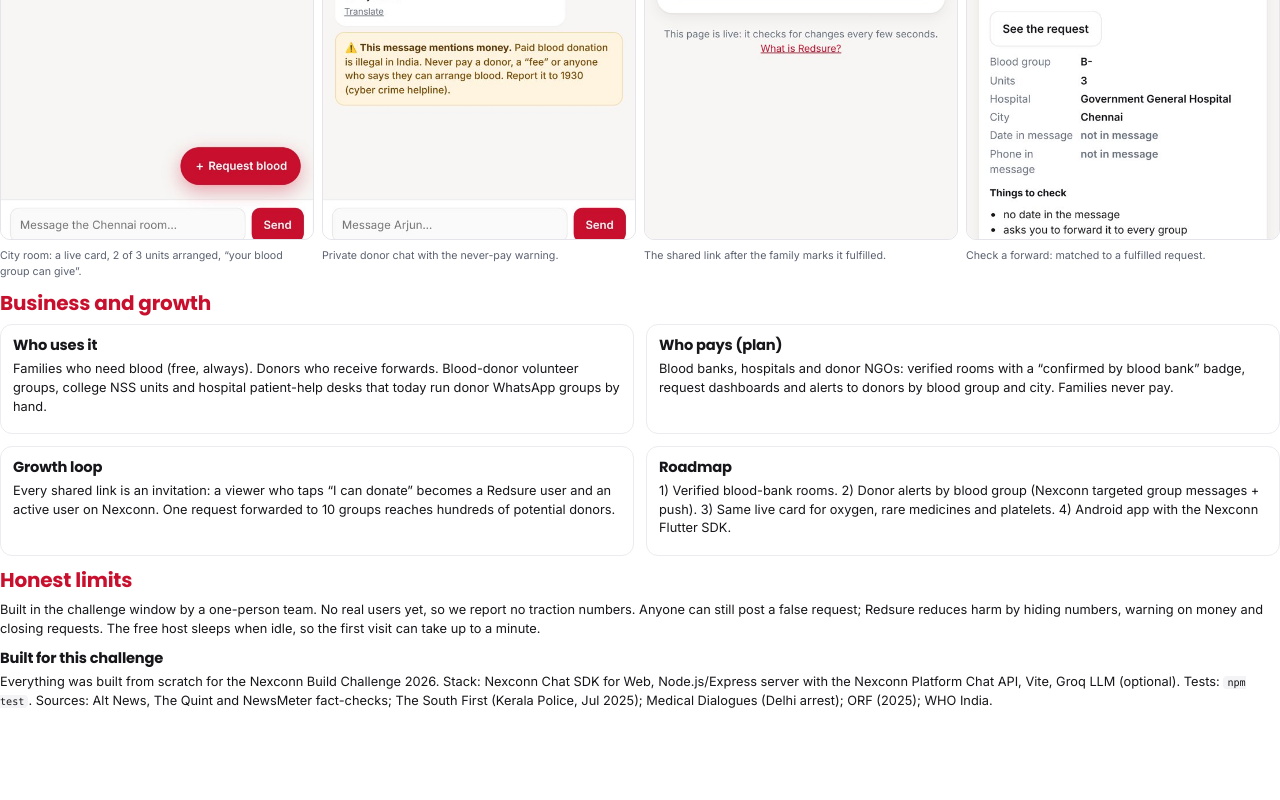
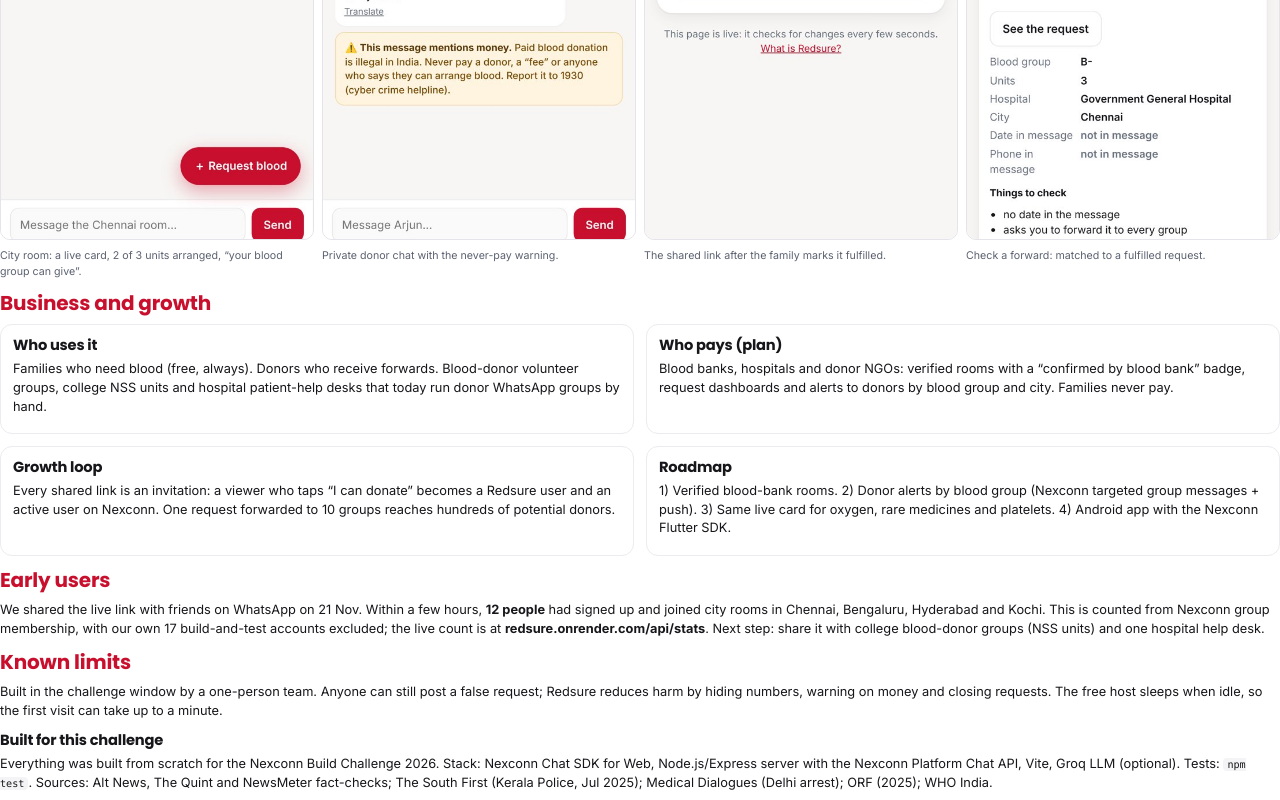
Before and after one commit to hannielvinu/Redsure, a website: page docs/writeup.html in a window 1280 px wide. Shown: the part 2233-3033 px from the top of the page. Before the commit the page ends 2950 px from the top, so only its background shows below. Drawn offline with Linux system fonts and the light colour scheme.

Commit message:
Write-up and README: early users section

```diff
--- a/docs/writeup.html
+++ b/docs/writeup.html
@@ -144,8 +144,11 @@
     <div class="box"><h3 style="margin-top:0">Roadmap</h3><p>1) Verified blood-bank rooms. 2) Donor alerts by blood group (Nexconn targeted group messages + push). 3) Same live card for oxygen, rare medicines and platelets. 4) Android app with the Nexconn Flutter SDK.</p></div>
   </div>
 
-  <h2 style="margin-top:10px">Honest limits</h2>
-  <p>Built in the challenge window by a one-person team. No real users yet, so we report no traction numbers. Anyone can still post a false request; Redsure reduces harm by hiding numbers, warning on money and closing requests. The free host sleeps when idle, so the first visit can take up to a minute.</p>
+  <h2 style="margin-top:10px">Early users</h2>
+  <p>We shared the live link with friends on WhatsApp on 21 Nov. Within a few hours, <b>12 people</b> had signed up and joined city rooms in Chennai, Bengaluru, Hyderabad and Kochi. This is counted from Nexconn group membership, with our own 17 build-and-test accounts excluded; the live count is at <b>redsure.onrender.com/api/stats</b>. Next step: share it with college blood-donor groups (NSS units) and one hospital help desk.</p>
+
+  <h2 style="margin-top:10px">Known limits</h2>
+  <p>Built in the challenge window by a one-person team. Anyone can still post a false request; Redsure reduces harm by hiding numbers, warning on money and closing requests. The free host sleeps when idle, so the first visit can take up to a minute.</p>
 
   <h3>Built for this challenge</h3>
   <p>Everything was built from scratch for the Nexconn Build Challenge 2026. Stack: Nexconn Chat SDK for Web, Node.js/Express server with the Nexconn Platform Chat API, Vite, Groq LLM (optional). Tests: <code>npm test</code>. Sources: Alt News, The Quint and NewsMeter fact-checks; The South First (Kerala Police, Jul 2025); Medical Dialogues (Delhi arrest); ORF (2025); WHO India.</p>
```
Also changed, not shown: README.md, 1 other file.
